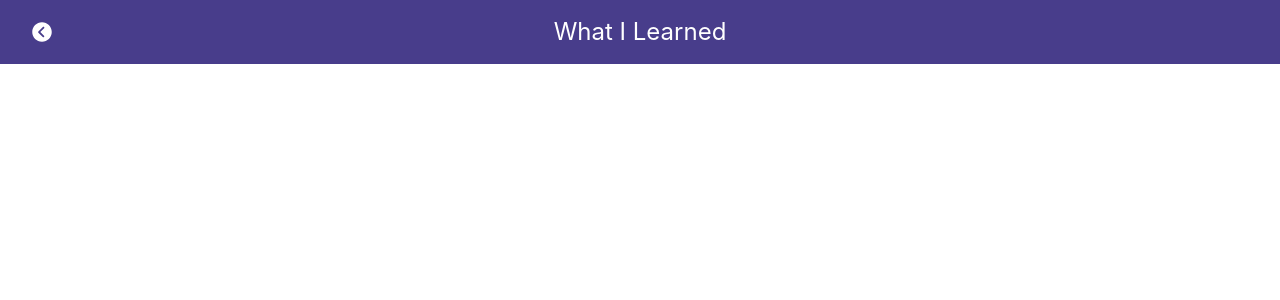
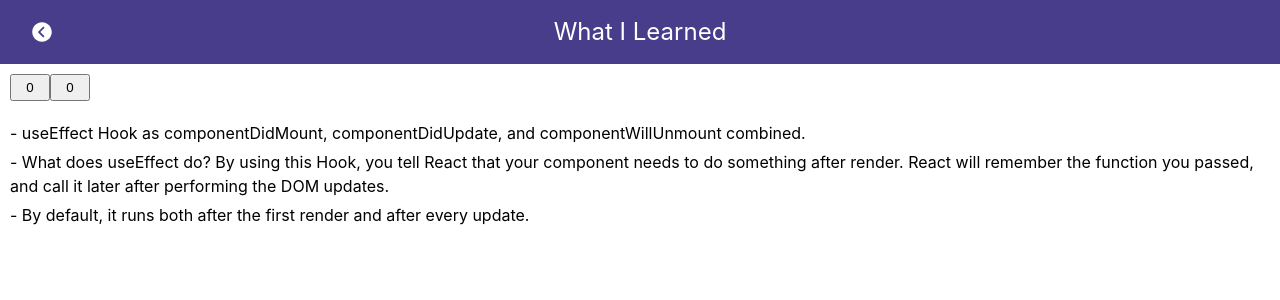
Before and after one commit to saebomp/todayilearned, a React (Create React App) app: page /useEffect in a window 1280 px wide. Shown: the top 300 px of the page. Built offline with nearby package versions, Linux system fonts and the light colour scheme; the HTML template or start-up script is replaced by a standard one.

Commit message:
added useEffect

```diff
--- a/src/App.js
+++ b/src/App.js
@@ -4,6 +4,7 @@ import Nav from './Nav'
 import Title from './Title'
 import UseInput from './components/UseInput'
 import UseTab from './components/UseTab'
+import UseEffect from './components/UseEffect'
 
 function App() {
   return (
@@ -13,6 +14,7 @@ function App() {
         <Route exact path="/" component={Home} />
         <Route exact path="/useInput" component={UseInput} />
         <Route exact path="/useTab" component={UseTab} />
+        <Route exact path="/useEffect" component={UseEffect} />
       </div>
     </Router>
   );
--- a/src/Nav.js
+++ b/src/Nav.js
@@ -2,6 +2,7 @@ import React from 'react';
 import {Link} from 'react-router-dom'
 import useInput from './components/UseInput'
 import useTab from './components/UseTab'
+import useEffect from './components/UseEffect'
 
 
 const Nav = () => {
@@ -14,6 +15,9 @@ const Nav = () => {
       <Link to="/useTab">
         <li>useTab</li>
       </Link>
+      <Link to="/useEffect">
+        <li>useEffect</li>
+      </Link>
     </ul>
     </>
   )
--- /dev/null
+++ b/src/components/UseEffect.js
@@ -0,0 +1,45 @@
+import React, {useState, useEffect} from 'react';
+
+const styles = {
+  useeffect: {
+    margin:'10px'
+  },
+  btn: {
+    padding: '5px',
+    width:'40px'
+  },
+  list:{
+    margin:'10px',
+    marginTop:'20px'
+  },
+  listLi: {
+    marginBottom:'5px',
+    lineHeight:'1.5'
+  }
+}
+
+
+const UseEffect = () => {
+  const sayHello = () => console.log("hello");
+  //[] 안에 있는게 바뀔때만 sayHello 실행
+  const [number, setNumber] = useState(0);
+  const [aNumber, setAnumber] = useState(0);
+  useEffect(sayHello, [number])
+  return (
+    <>
+    <div style={styles.useeffect}>
+      <button style={styles.btn} onClick={() => setNumber(number +1)}>{number}</button>
+      <button style={styles.btn} onClick={() => setAnumber(aNumber +1)}>{aNumber}</button>
+    </div>
+    <ul style={styles.list}>
+      <li style={styles.listLi}>- useEffect Hook as componentDidMount, componentDidUpdate, and componentWillUnmount combined.</li>
+      <li style={styles.listLi}>- What does useEffect do? By using this Hook, you tell React that your component needs to do something after render. React will remember the function you passed, and call it later after performing the DOM updates.</li>
+      <li style={styles.listLi}>- By default, it runs both after the first render and after every update.</li>
+    </ul>
+    </>
+    )
+  }
+
+  export default UseEffect
+
+  //https://www.youtube.com/watch?v=qTpUvdjO0PE
--- a/src/components/UseInput.js
+++ b/src/components/UseInput.js
@@ -1,4 +1,12 @@
 import React, {useState} from 'react';
+
+const styles = {
+  input: {
+    padding: '10px',
+    marginTop:'10px'
+  },
+
+}
 
 
 const useInput = (initialValue, validator) => {
@@ -29,7 +37,7 @@ const UseInput = () => {
     <div className="useinput">
       <p>Hello, please enter your name</p>
       {/* <input placeholder="Name" value={name.value} onChange={name.onChange} /> */}
-      <input placeholder="Name" {...name} />
+      <input style={styles.input} placeholder="Name" {...name} />
     </div>
     )
   }
--- a/src/components/UseTab.js
+++ b/src/components/UseTab.js
@@ -6,6 +6,12 @@ const styles = {
   },
   btn : {
     padding:'5px',
+  },
+  content: {
+    marginTop:'5px',
+    padding:'20px',
+    paddingLeft:'5px',
+    border:'1px solid #eee'
   }
 }
 
@@ -21,14 +27,14 @@ const content = [
 ]
 
 const useTabs = (initialTab, allTabs) => {
-
+  console.log('initialTab', initialTab)
+  console.log('allTabs', allTabs)
   const [currentIndex, setCurrentIndex] = useState(initialTab)
   return {
     currentItem: allTabs[currentIndex],
     changeItem:setCurrentIndex
   }
 }
-
 
 const UseTab = () => {
   const {currentItem, changeItem} = useTabs(0, content); //content array에서 0번째 index
@@ -38,7 +44,7 @@ const UseTab = () => {
       {content.map((section, index) =>
         <button style={styles.btn} onClick={() => changeItem(index)}>{section.tab}</button>
       )}
-      <div>
+      <div style={styles.content}>
         {currentItem.content}
       </div>
     </div>
```
